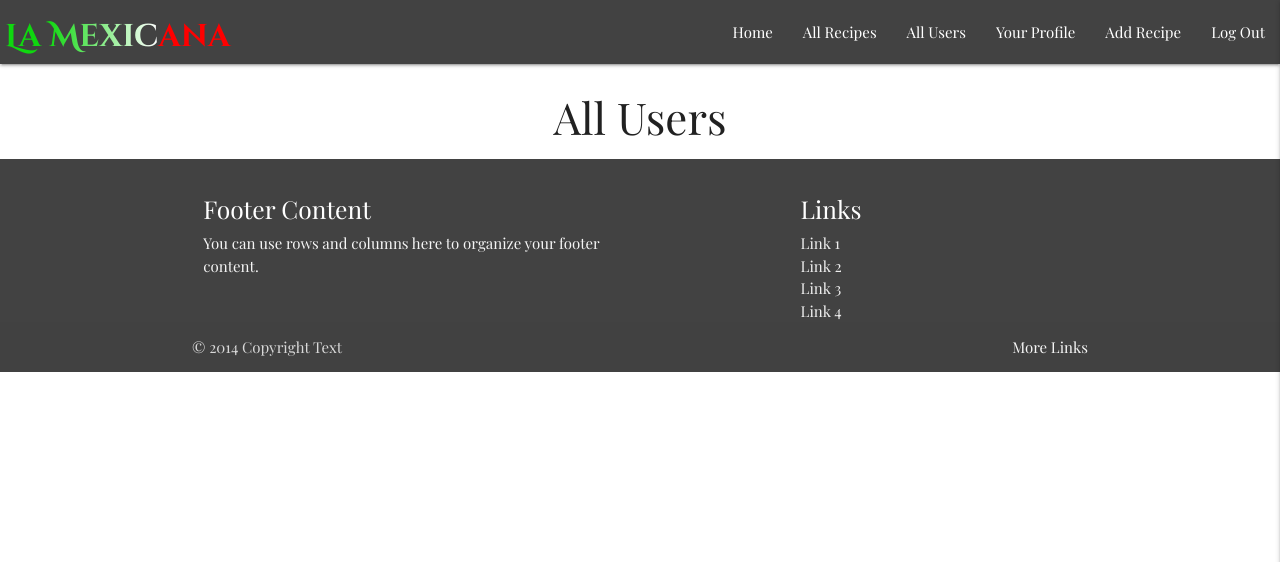
After one commit to ElJefe111944/Milestone-3, a Flask app: page /all_users in a window 1280 px wide. The commit adds this page. Shown: the top 562 px of the page. Run offline with Flask 2, Linux system fonts and the light colour scheme; the visitor is signed in with stand-in values (Sample User, id 1); data that the repository does not hold is empty; some libraries are stand-ins or nearby versions.

Commit message:
All Users template created and functionality added to show all users on the database.

```diff
--- a/app.py
+++ b/app.py
@@ -182,6 +182,19 @@ def logout():
     session.pop("user")
     return redirect(url_for("login"))
 
+
+# View all users on db
+@app.route("/all_users")
+def all_users():
+    users = list(mongo.db.users.find())
+
+    if "user" in session:
+        return render_template("all_users.html", users=users)
+
+    return redirect(url_for("login"))
+
+
+
 # Add a new recipe
 @app.route("/add_recipe", methods=["GET", "POST"])
 def add_recipe():
--- /dev/null
+++ b/templates/all_users.html
@@ -0,0 +1,26 @@
+{% extends "base.html" %}
+{% block content %}
+<h3 class="center">All Users</h3>
+
+ {% for user in users %}
+  <div class="row">
+    <div class="col s12 m4 center-align">
+      <div class="card">
+        <div class="card-image">
+          <img src="{{ user.profile_image }}" class="responsive-img">
+          <span class="card-title">{{ user.username }}</span>
+        </div>
+        <div class="card-content">
+          <p>I am a very simple card. I am good at containing small bits of information.
+          I am convenient because I require little markup to use effectively.</p>
+        </div>
+        <div class="card-action">
+          <a href="{{ url_for('profile', username=user.username|lower) }}">This is a link</a>
+        </div>
+      </div>
+    </div>
+  </div>
+    {% endfor %}
+  </div>
+
+{% endblock %}
--- a/templates/base.html
+++ b/templates/base.html
@@ -29,6 +29,7 @@
                     <li><a href="{{ url_for('get_recipes') }}">All Recipes</a></li>
                     <!-- Visible to logged in users -->
                     {% if session.user %}
+                    <li><a href="{{ url_for('all_users') }}">All Users</a></li>
                         <li><a href="{{ url_for('profile', username=session['user']) }}">Your Profile</a></li>
                         <li><a href="{{ url_for('add_recipe') }}">Add Recipe</a></li>
                         {% if session.user|lower == "admin"|lower %}
@@ -54,6 +55,7 @@
                     <li><a href="{{ url_for('get_recipes') }}">All Recipes</a></li>
                     <!-- Visible to logged in users -->
                     {% if session.user %}
+                     <li><a href="{{ url_for('all_users') }}">All Users</a></li>
                         <li><a href="{{ url_for('profile', username=session['user']) }}">Your Profile</a></li>
                         <li><a href="{{ url_for('add_recipe') }}">Add Recipe</a></li>
                         {% if session.user|lower == "admin"|lower %}
```
Also changed, not shown: templates/profile.html (+11 -2 lines).
